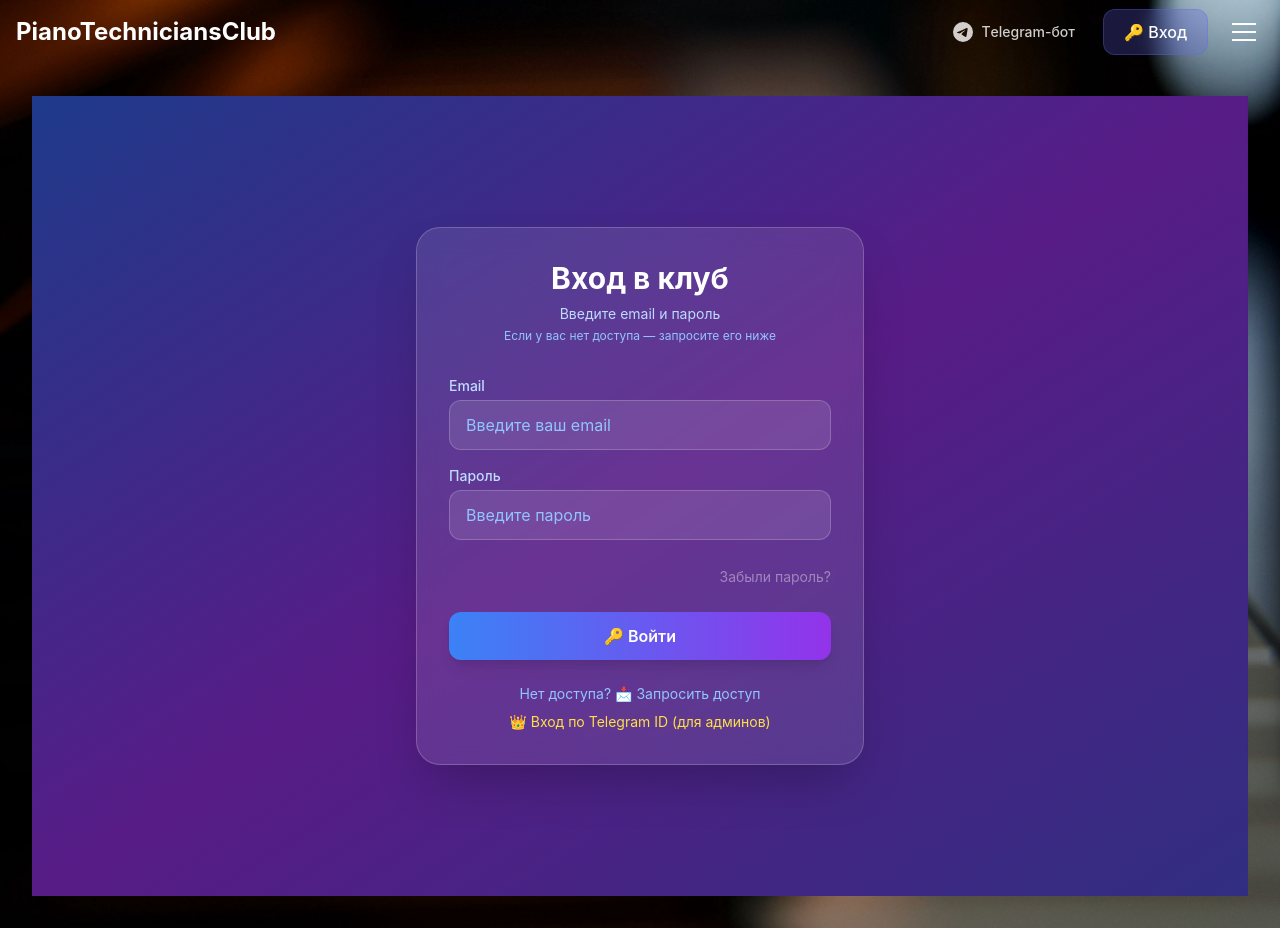
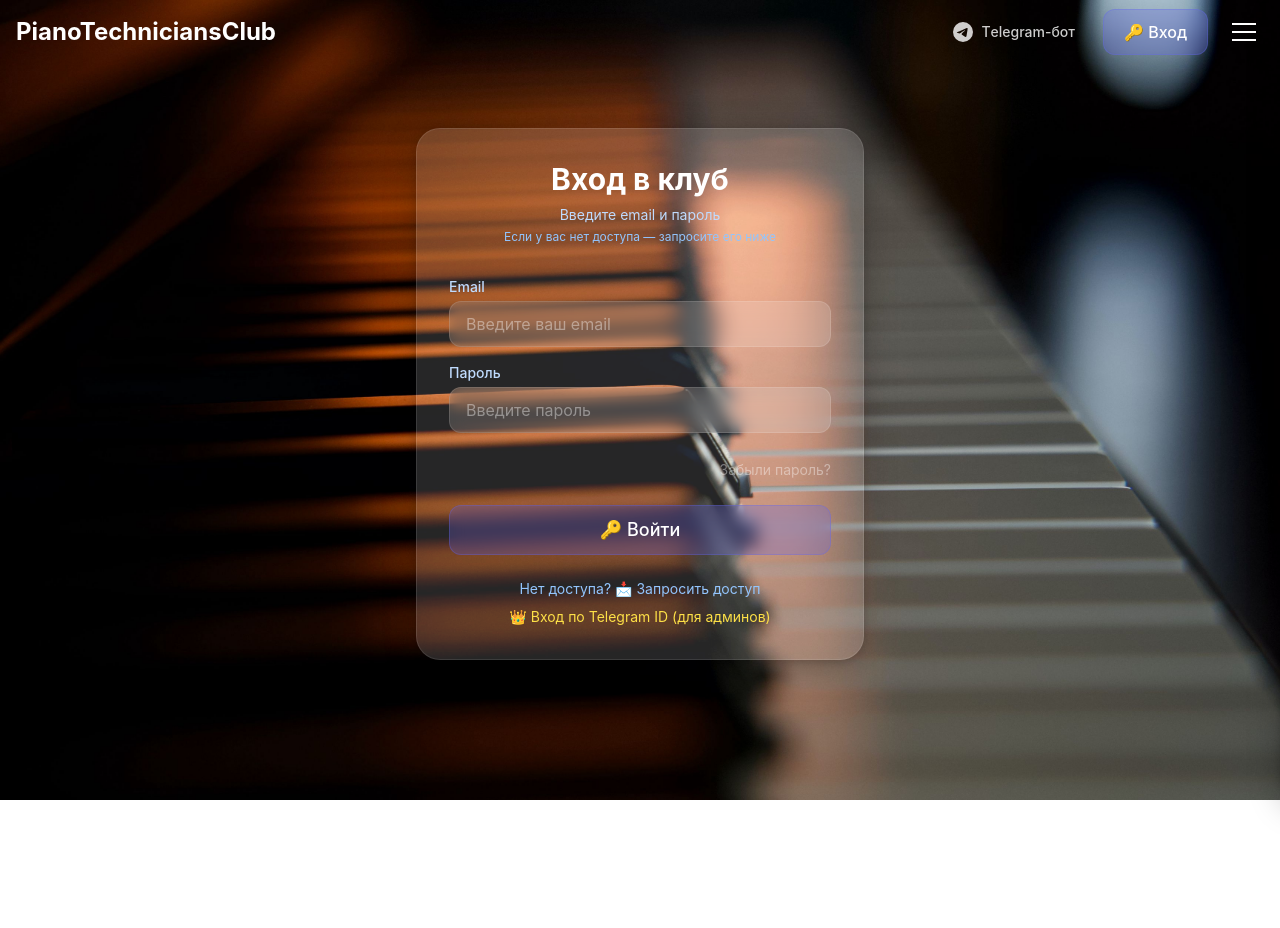
Before and after one commit to DenisPotorsky/PianoTechniciansClub_Web, a React (Vite) app in the folder frontend/: page /login in a window 1280 px wide. After the commit the page ends 800 px from the top, so only its background shows below. Built offline with nearby package versions, Linux system fonts and the light colour scheme.

Commit message:
🎨 Сделаны стеклянными страницы логина (Login + WhitelistLogin): единый стиль с остальным сайтом

```diff
--- a/frontend/src/pages/Login.tsx
+++ b/frontend/src/pages/Login.tsx
@@ -26,9 +26,9 @@ const Login: React.FC = () => {
 
     return (
         <div
-            className="min-h-screen flex items-center justify-center bg-gradient-to-br from-blue-900 via-purple-900 to-indigo-900 py-12 px-4">
+            className="max-w-2xl mx-auto py-8">
             <div
-                className="max-w-md w-full bg-white/10 backdrop-blur-md rounded-3xl shadow-2xl p-8 border border-white/20">
+                className="glass-card p-8 max-w-md mx-auto">
                 <div className="text-center">
                     <h2 className="text-3xl font-bold text-white"> Вход в клуб</h2>
                     <p className="mt-2 text-blue-200 text-sm">
@@ -48,7 +48,7 @@ const Login: React.FC = () => {
                                 required
                                 value={email}
                                 onChange={(e) => setEmail(e.target.value)}
-                                className="mt-1 w-full px-4 py-3 bg-white/10 border border-white/20 rounded-xl text-white placeholder-blue-300 focus:outline-none focus:ring-2 focus:ring-blue-400 focus:border-transparent"
+                                className="glass-input w-full mt-1"
                                 placeholder="Введите ваш email"
                             />
                         </div>
@@ -59,7 +59,7 @@ const Login: React.FC = () => {
                                 required
                                 value={password}
                                 onChange={(e) => setPassword(e.target.value)}
-                                className="mt-1 w-full px-4 py-3 bg-white/10 border border-white/20 rounded-xl text-white placeholder-blue-300 focus:outline-none focus:ring-2 focus:ring-blue-400 focus:border-transparent"
+                                className="glass-input w-full mt-1"
                                 placeholder="Введите пароль"
                             />
                         </div>
@@ -79,7 +79,7 @@ const Login: React.FC = () => {
                     <button
                         type="submit"
                         disabled={loading}
-                        className="w-full py-3 bg-gradient-to-r from-blue-500 to-purple-600 hover:from-blue-600 hover:to-purple-700 text-white font-semibold rounded-xl shadow-lg hover:shadow-xl transition-all duration-200 disabled:opacity-50"
+                        className="w-full glass-btn glass-btn-primary py-3 text-lg disabled:opacity-50"
                     >
                         {loading ? 'Вход...' : '🔑 Войти'}
                     </button>
--- a/frontend/src/pages/WhitelistLogin.tsx
+++ b/frontend/src/pages/WhitelistLogin.tsx
@@ -32,8 +32,8 @@ const WhitelistLogin: React.FC = () => {
   };
 
   return (
-    <div className="min-h-screen flex items-center justify-center bg-gradient-to-br from-blue-900 via-purple-900 to-indigo-900 py-12 px-4">
-      <div className="max-w-md w-full bg-white/10 backdrop-blur-md rounded-3xl shadow-2xl p-8 border border-white/20">
+    <div className="max-w-2xl mx-auto py-8">
+      <div className="glass-card p-8 max-w-md mx-auto">
         <div className="text-center">
           <div className="text-5xl mb-3">👑</div>
           <h2 className="text-3xl font-bold text-white">Вход для избранных</h2>
@@ -53,7 +53,7 @@ const WhitelistLogin: React.FC = () => {
               required
               value={telegram_id}
               onChange={(e) => setTelegramId(e.target.value)}
-              className="mt-1 w-full px-4 py-3 bg-white/10 border border-white/20 rounded-xl text-white placeholder-blue-300 focus:outline-none focus:ring-2 focus:ring-blue-400 focus:border-transparent"
+              className="glass-input w-full mt-1"
               placeholder="Введите ваш Telegram ID"
             />
           </div>
@@ -67,7 +67,7 @@ const WhitelistLogin: React.FC = () => {
           <button
             type="submit"
             disabled={loading}
-            className="w-full py-3 bg-gradient-to-r from-yellow-500 to-orange-600 hover:from-yellow-600 hover:to-orange-700 text-white font-semibold rounded-xl shadow-lg hover:shadow-xl transition-all duration-200 disabled:opacity-50"
+            className="w-full glass-btn glass-btn-primary py-3 text-lg disabled:opacity-50"
           >
             {loading ? 'Вход...' : '👑 Войти по Telegram ID'}
           </button>
```
